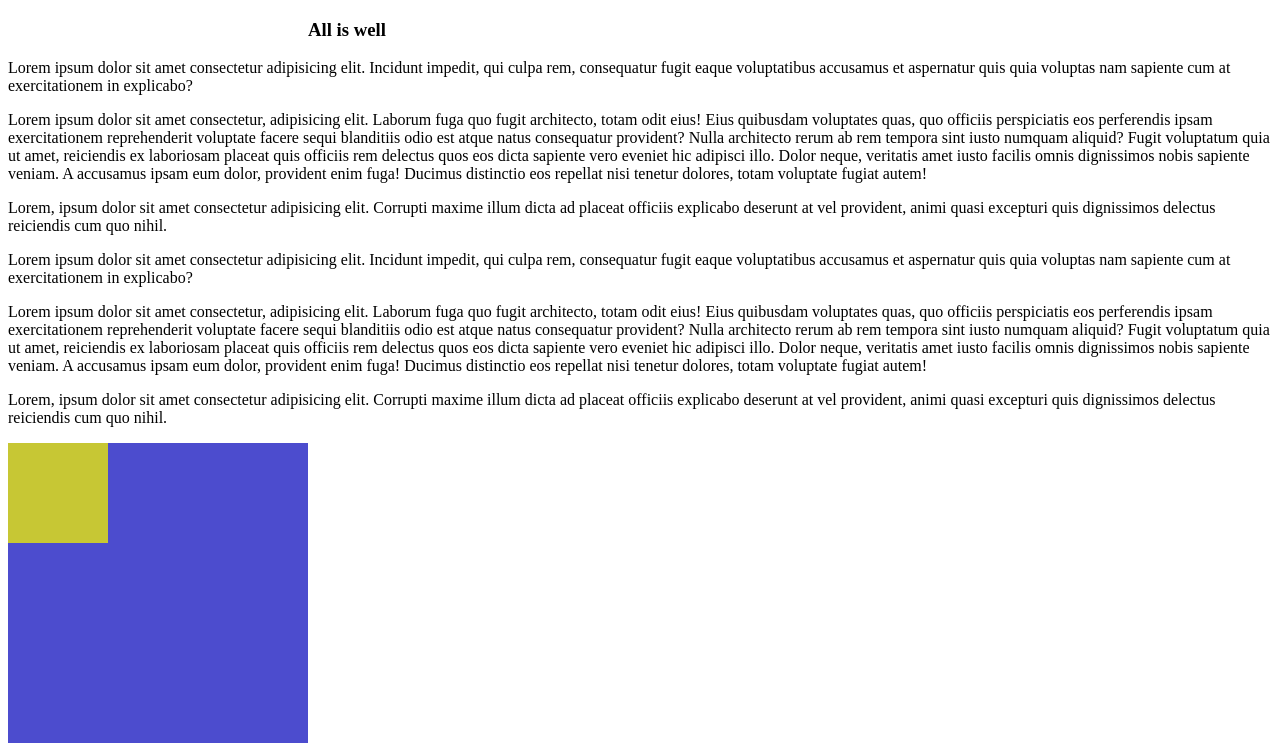
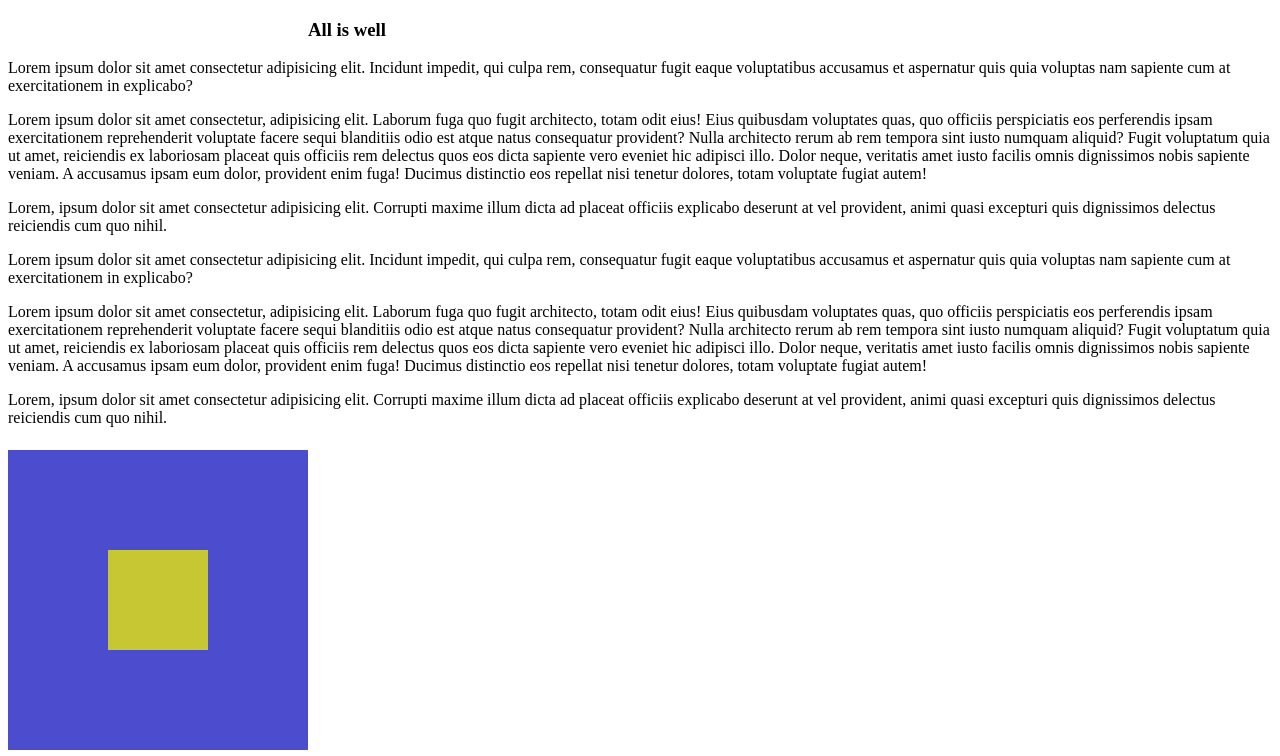
Before and after one commit to mahalakshmi2789/html-css, a plain HTML site: page forms/position.html in a window 1280 px wide. Shown: the top 756 px of the page. Drawn offline with Linux system fonts and the light colour scheme.

Commit message:
yes commit

```diff
--- a/css/style4.css
+++ b/css/style4.css
@@ -2,11 +2,11 @@
     background-color: rgb(76, 76, 206);
     width:300px;
     height:300px;
-    /* margin-top:30px;
+    margin-top:30px;
     position:relative;
     position:sticky;
     top:50px;
-    bottom:50px; */
+    bottom:50px;
 }
 .yellowbox{
     background-color: rgb(199, 199, 52);
@@ -15,10 +15,10 @@
     /* position:relative;
  left:100px;
  bottom:200px; */
- /* position:fixed;
+  position:fixed;
  position:absolute;
  top: 100px;
- left:100px; */
+ left:100px;
 }
 h3{
      position:relative;
--- a/forms/position.html
+++ b/forms/position.html
@@ -4,7 +4,7 @@
     <meta charset="UTF-8">
     <meta name="viewport" content="width=device-width, initial-scale=1.0">
     <title>Document</title>
-    <link rel="stylesheet" href="/css/style4.css" type="text/css">
+    <link rel="stylesheet" href="/css/style4.css" >
 </head>
 <body>
     <div>
```
